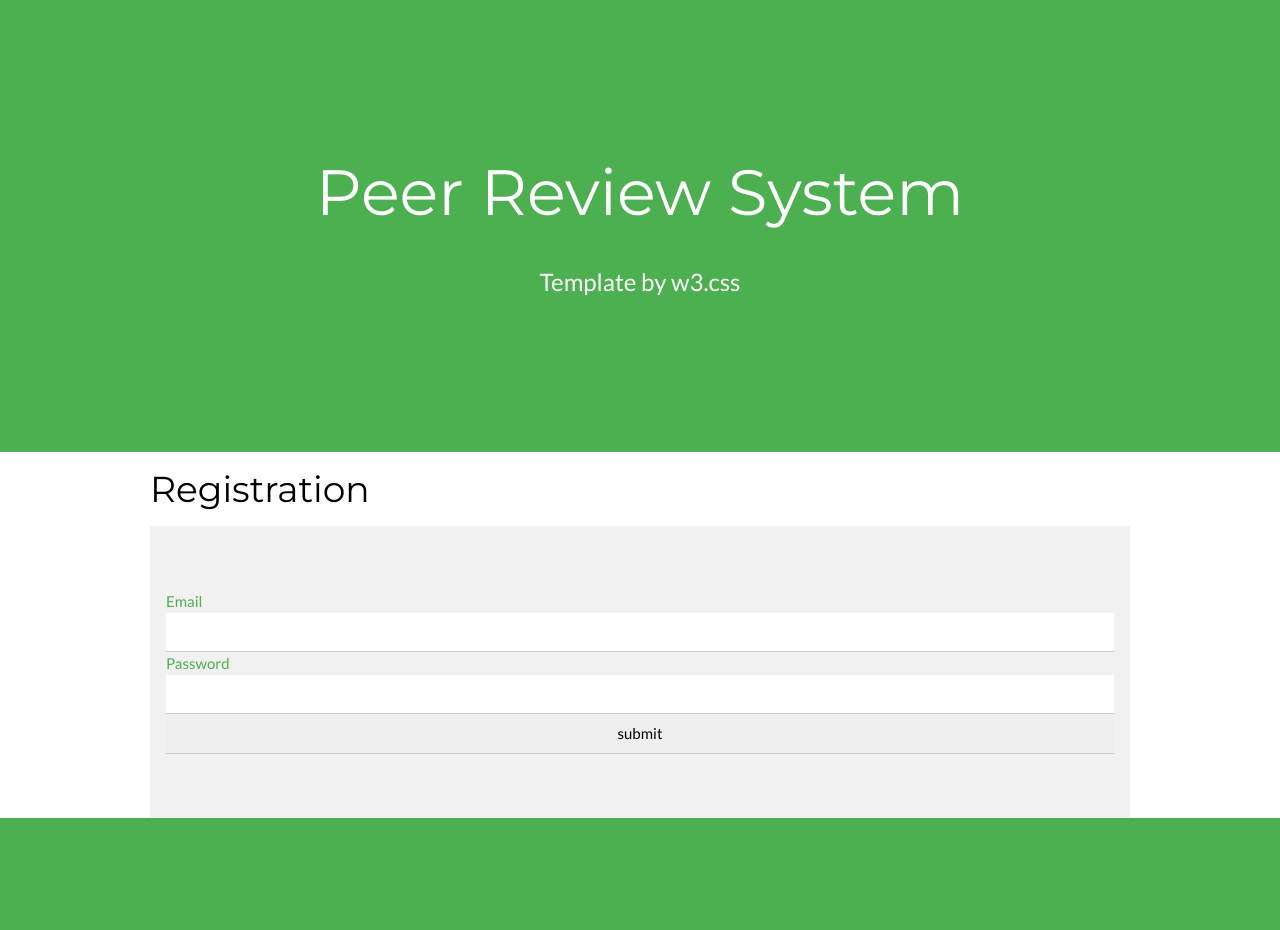
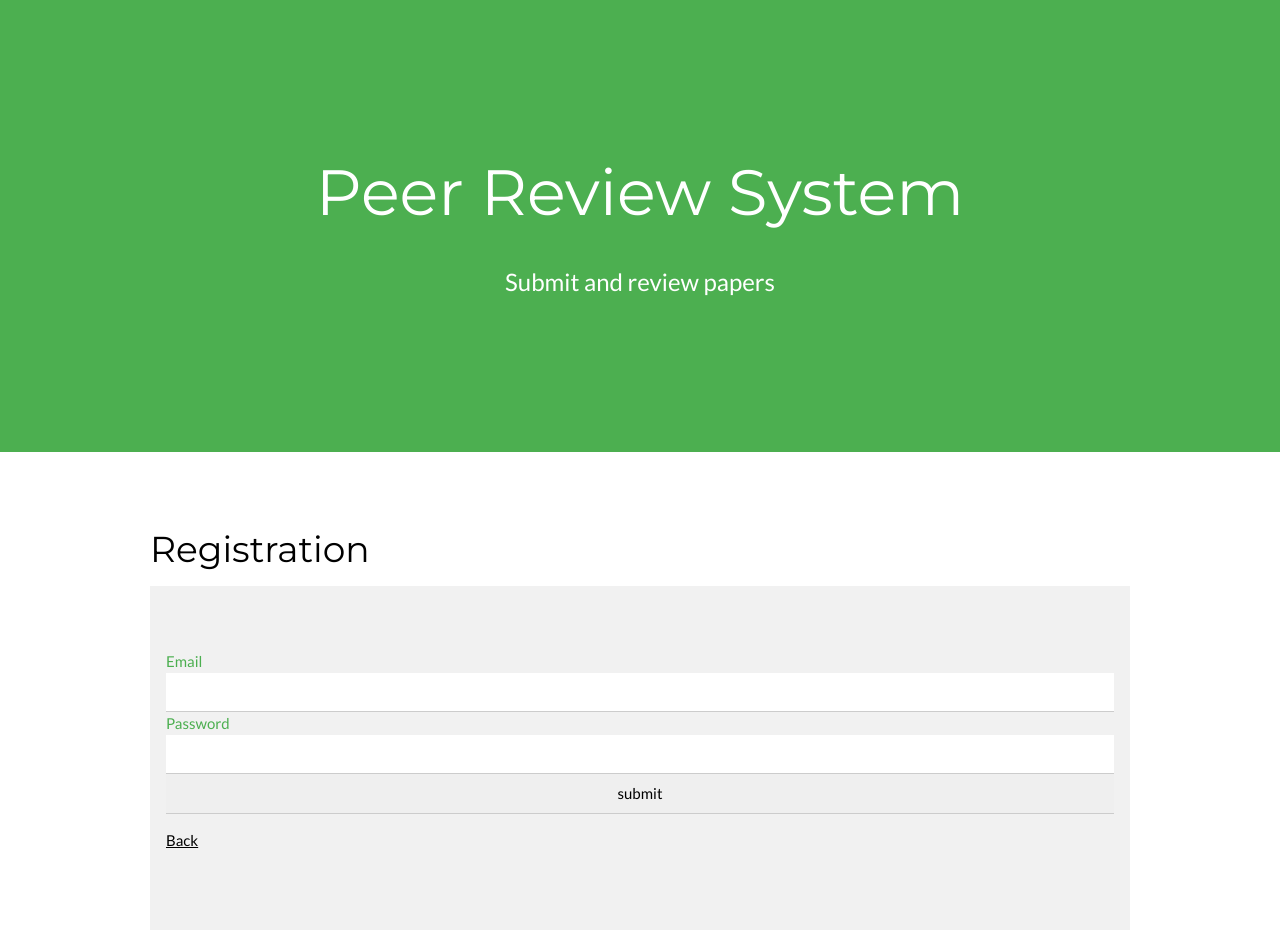
Before and after one commit to vincenz-dziedzina/web-app-graded01, a Flask app: page /registration in a window 1280 px wide. Before the commit the page ends 818 px from the top, so only its background shows below. Run offline with Flask 2, Linux system fonts and the light colour scheme.

Commit message:
fixing layout

```diff
--- a/forms.py
+++ b/forms.py
@@ -3,16 +3,16 @@ from wtforms import StringField, SelectMultipleField, PasswordField, SelectField
 from wtforms.validators import *
 
 class PaperSubmission(FlaskForm):
-    title = StringField('Title', validators=[DataRequired()])
-    abstract = StringField('Abstract', validators=[DataRequired()])
+    title = StringField('Title', validators=[DataRequired(), Length(min=5, max=200)])
+    abstract = StringField('Abstract', validators=[DataRequired(), Length(min=5, max=500)])
     authors = SelectMultipleField('Authors')
 
 class Login(FlaskForm):
-    email =  StringField('Email', validators=[DataRequired()])
-    password = PasswordField('Password', validators=[DataRequired()])
+    email =  StringField('Email', validators=[DataRequired(), Email()])
+    password = PasswordField('Password', validators=[DataRequired(), Length(min=5, max=30)])
 
 class Registration(FlaskForm):
-    email =  StringField('Email', validators=[DataRequired()])
+    email =  StringField('Email', validators=[DataRequired(), Email()])
     password = PasswordField('Password', validators=[DataRequired()])
 
 class SetStatus(FlaskForm):
--- a/templates/layout.html
+++ b/templates/layout.html
@@ -8,29 +8,30 @@
 body,h1,h2,h3,h4,h5,h6 {font-family: "Lato", sans-serif}
 .w3-bar,h1,button {font-family: "Montserrat", sans-serif}
 .fa-anchor,.fa-coffee {font-size:200px}
+.w3-content {margin-top: 70px}
 </style>
 <div class=page>
   <div class="w3-top">
   <div class="w3-bar w3-green w3-card w3-left-align w3-large">
+    {% if current_user %}
     <a class="w3-bar-item w3-button w3-hide-medium w3-hide-large w3-right w3-padding-large w3-hover-white w3-large w3-green" href="javascript:void(0);" onclick="myFunction()" title="Toggle Navigation Menu"><i class="fa fa-bars"></i></a>
     <a href="{{ url_for('index')}}" class="w3-bar-item w3-button w3-padding-large {% if(url_for('index') == request_path)%} w3-white {% endif %}">Home</a>
     <a href="{{ url_for('paper_submission')}}" class="w3-bar-item w3-button w3-hide-small w3-padding-large w3-hover-white {% if(url_for('paper_submission') == request_path)%} w3-white {% endif %}">Submit Paper</a>
-    {% if logged_in and current_user.is_admin %}
+      {% if current_user.is_admin %}
       <a href="{{ url_for('roles') }}" class="w3-bar-item w3-button w3-hide-small w3-padding-large w3-hover-white {% if(url_for('roles') == request_path)%} w3-white {% endif %}">Set Roles</a>
       <a href="{{ url_for('accept_papers') }}" class="w3-bar-item w3-button w3-hide-small w3-padding-large w3-hover-white {% if(url_for('accept_papers') == request_path)%} w3-white {% endif %}">Overview Papers</a>
+      {% endif %}
+      {% if current_user and current_user.is_reviewer %}
+        <a href="{{ url_for('getPapers') }}" class="w3-bar-item w3-button w3-hide-small w3-padding-large w3-hover-white {% if(url_for('getPapers') == request_path)%} w3-white {% endif %}">Papers</a>
+      {% endif %}
+      <a href="{{ url_for('logout') }}" class="w3-bar-item w3-button w3-hide-small w3-padding-large w3-hover-white {% if(url_for('logout') == request_path)%} w3-white {% endif %}">Logout</a>
     {% endif %}
-    {% if current_user.is_reviewer %}
-        <a href="{{ url_for('getPapers') }}" class="w3-bar-item w3-button w3-hide-small w3-padding-large w3-hover-white {% if(url_for('getPapers') == request_path)%} w3-white {% endif %}">Papers</a>
-    {% endif %}
-    {% if logged_in %}
-      <a href="{{ url_for('logout') }}" class="w3-bar-item w3-button w3-hide-small w3-padding-large w3-hover-white {% if(url_for('logout') == request_path)%} w3-white {% endif %}">Logout</a>
-    {% endif%}
   </div>
   </div>
-    {% if logged_in == false %}
+    {% if not current_user %}
       <header class="w3-container w3-green w3-center" style="padding:128px 16px">
         <h1 class="w3-margin w3-jumbo">Peer Review System</h1>
-        <p class="w3-xlarge">Template by w3.css</p>
+        <p class="w3-xlarge">Submit and review papers</p>
       </header>
     {% endif %}
     <div class="w3-content">
--- a/templates/registration.html
+++ b/templates/registration.html
@@ -1,19 +1,5 @@
-<!doctype html>
-<title>Peer Review System</title>
-<link rel="stylesheet" href="https://fonts.googleapis.com/css?family=Lato">
-<link rel="stylesheet" href="https://fonts.googleapis.com/css?family=Montserrat">
-<link rel="stylesheet" href="https://cdnjs.cloudflare.com/ajax/libs/font-awesome/4.7.0/css/font-awesome.min.css">
-<link rel=stylesheet type=text/css href="{{ url_for('static', filename='style.css') }}">
-<style>
-body,h1,h2,h3,h4,h5,h6 {font-family: "Lato", sans-serif}
-.w3-bar,h1,button {font-family: "Montserrat", sans-serif}
-</style>
-<div class=page>
-        <header class="w3-container w3-green w3-center" style="padding:128px 16px">
-      <h1 class="w3-margin w3-jumbo">Peer Review System</h1>
-      <p class="w3-xlarge">Template by w3.css</p>
-    </header>
-    <div class="w3-content">
+{% extends "layout.html" %}
+{% block body %}
     <h1>Registration</h1>
     <div class="w3-row-padding w3-light-grey w3-padding-64 w3-container">
       {% with messages = get_flashed_messages(with_categories=true) %}
@@ -44,6 +30,6 @@ body,h1,h2,h3,h4,h5,h6 {font-family: "Lato", sans-serif}
             <input type="submit" value="submit" class="w3-input"/>
         </form>
       {% endwith %}
+        <p><a href="{{ url_for("login") }}">Back</a></p>
     </div>
-    </div>
-</div>
+{% endblock %}
```
Also changed, not shown: templates/login.html (+3 -18 lines), 5 other files.
